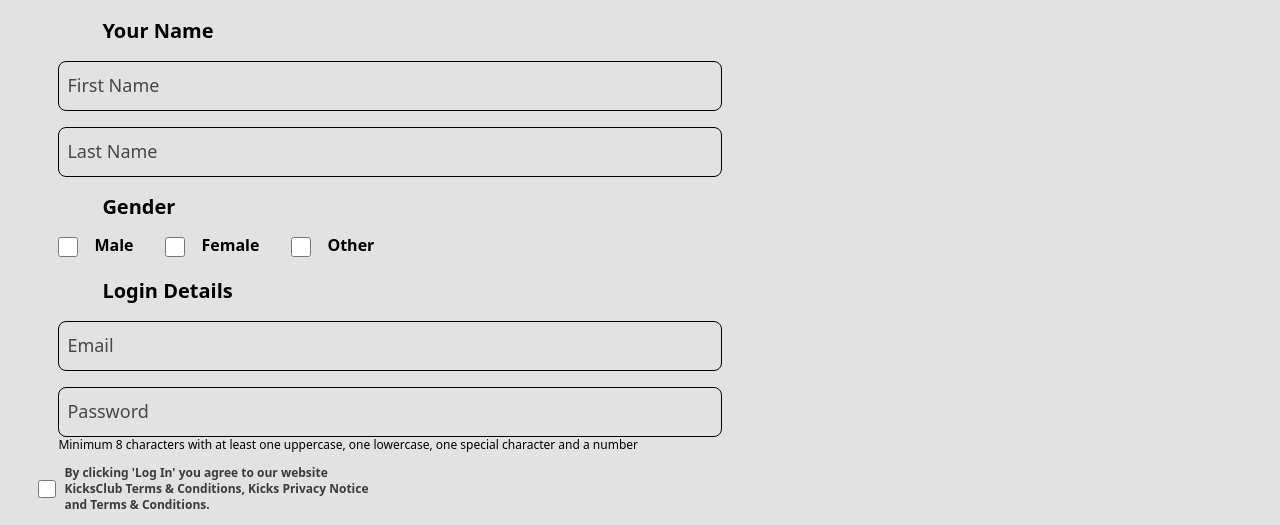
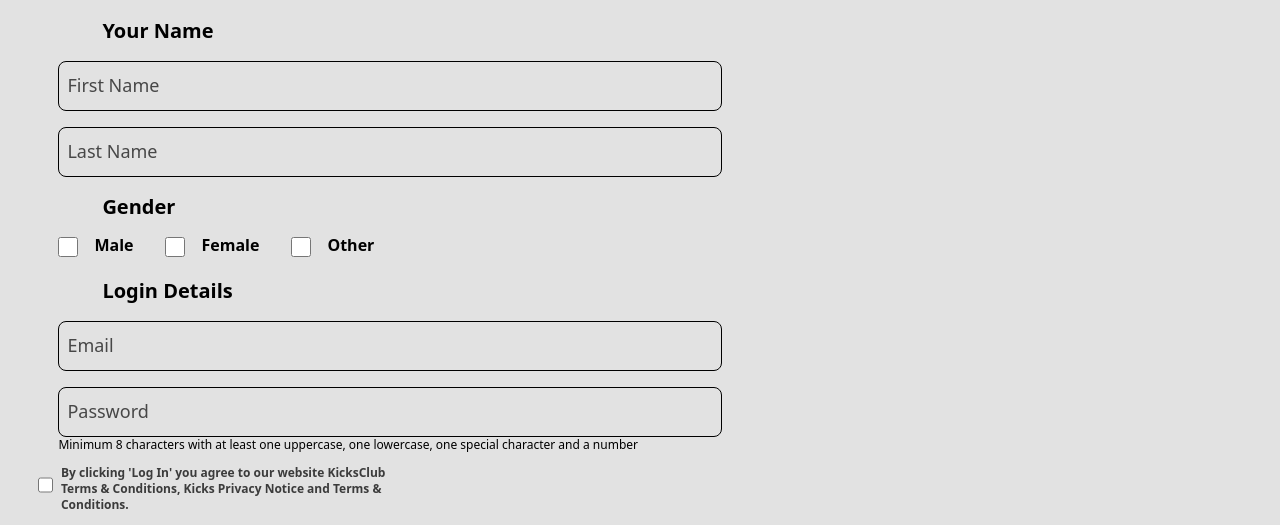
Before and after one commit to MalikHamdan77/register-p2, a plain HTML site: page index.html in a window 1280 px wide. Shown: the part 275-800 px from the top of the page. Drawn offline with Linux system fonts and the light colour scheme.

Commit message:
Add files via upload

```diff
--- a/index.html
+++ b/index.html
@@ -5,7 +5,7 @@
     <meta name="viewport" content="width=device-width, initial-scale=1.0">
     <title>Register</title>
 
-  <link rel="stylesheet" crossorigin href="/assets/index-B_uL-VMt.css">
+  <link rel="stylesheet" crossorigin href="/assets/index-bl3odh9l.css">
 </head>
                   <!-- MOBILE -->
 <body class="w-[92vw] ml-[3vw] mr-[3vw] bg-[#e2e2e2] h-[2850px] ">
@@ -53,9 +53,9 @@
     <h2 class="ml-[5vw] mt-5 font-bold text-xl">Login Details</h2>
     <input class="bg-[#e2e2e2] mt-4 ml-5 pr-[33vw] rounded-lg py-3 pl-2 placeholder:text-[#474747] placeholder:text-lg border-[0.5px] border-black" type="text" placeholder="Email">
     <input class="bg-[#e2e2e2] mt-4 ml-5 pr-[33vw] rounded-lg py-3 pl-2 placeholder:text-[#474747] placeholder:text-lg border-[0.5px] border-black" type="password" placeholder="Password">
-<div class="w-[80vw]" ><p class="text-xs ml-5 ">Minimum 8 characters with at least one uppercase, one lowercase, one special character and a number</p></div>
+<div class="w-[83vw]" ><p class="text-xs ml-5 ">Minimum 8 characters with at least one uppercase, one lowercase, one special character and a number</p></div>
 <div class="flex w-[350px] mt-4">
-    <input class="h-10 w-10 " type="checkbox" name="" id="">
+    <input class="h-8 w-8 " type="checkbox" name="" id="">
     <h3 class="-mt-1 ml-2 font-semibold text-xs text-[#3b3b3b]">By clicking 'Log In' you agree to our website KicksClub Terms & Conditions, Kicks Privacy Notice and Terms & Conditions.</h3>
 </div>
 <div class="flex w-[350px] mt-5">
```
Also changed, not shown: assets/index-bl3odh9l.css (added).
